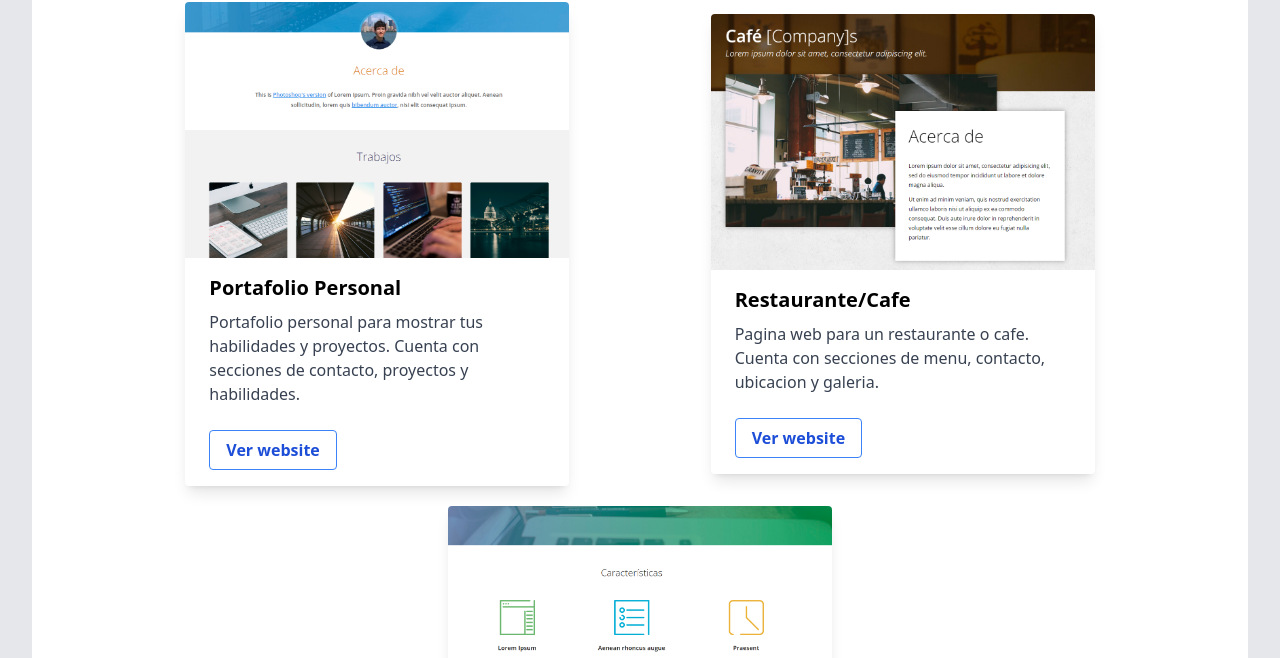
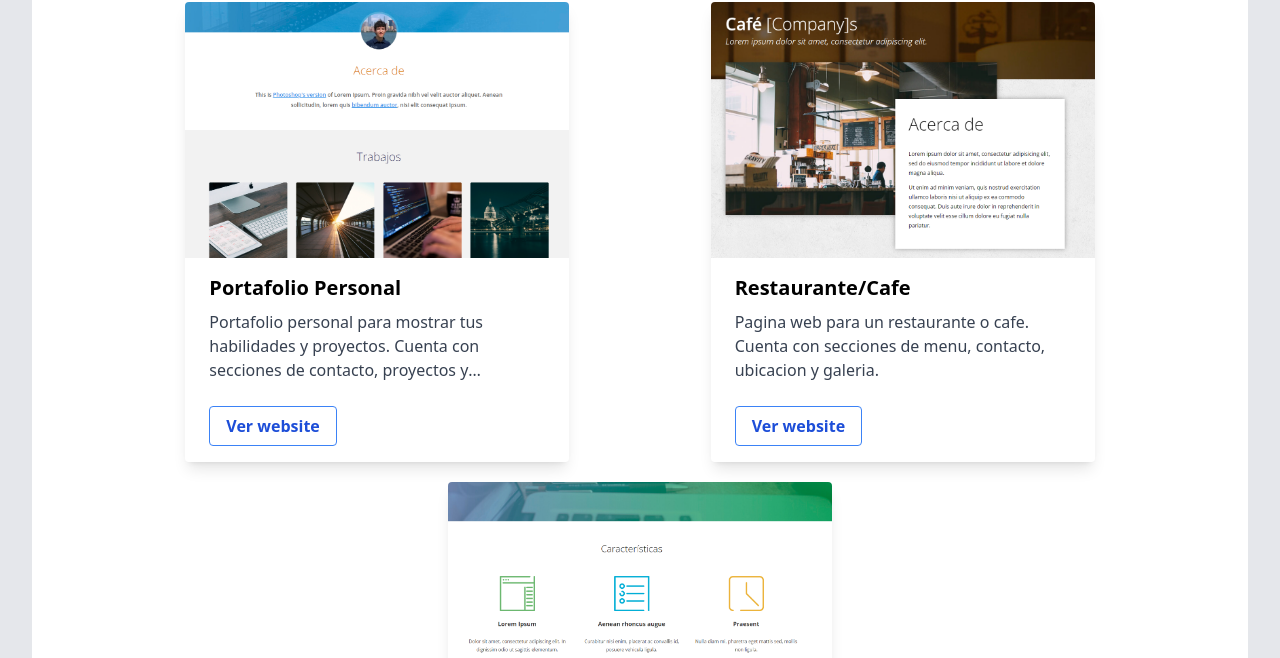
Before and after one commit to rjvelazco/landing-pages, a plain HTML site: page index.html in a window 1280 px wide. Shown: the part 142-800 px from the top of the page. Drawn offline with nearby package versions, Linux system fonts and the light colour scheme.

Commit message:
fix card description

```diff
--- a/css/style.css
+++ b/css/style.css
@@ -4,3 +4,12 @@
   padding: 0;
   box-sizing: border-box;
 }
+
+.text-truncate {
+  white-space: wrap;
+  overflow: hidden;
+  text-overflow: ellipsis;
+  display: -webkit-box;
+  -webkit-line-clamp: 3;
+  -webkit-box-orient: vertical;
+}
--- a/index.html
+++ b/index.html
@@ -25,7 +25,11 @@
                     </div>
                     <div class="px-6 py-4">
                         <div class="font-bold text-xl mb-2">Portafolio Personal</div>
-                        <p class="text-gray-700 text-base">
+                        <p class="text-gray-700 text-base w-full text-truncate">
+                            Portafolio personal para mostrar tus habilidades y proyectos. Cuenta con secciones de
+                            contacto, proyectos y habilidades.
+                            Portafolio personal para mostrar tus habilidades y proyectos. Cuenta con secciones de
+                            contacto, proyectos y habilidades.
                             Portafolio personal para mostrar tus habilidades y proyectos. Cuenta con secciones de
                             contacto, proyectos y habilidades.
                         </p>
@@ -42,7 +46,7 @@
                     </div>
                     <div class="px-6 py-4">
                         <div class="font-bold text-xl mb-2">Restaurante/Cafe</div>
-                        <p class="text-gray-700 text-base">
+                        <p class="text-gray-700 text-base w-full text-truncate">
                             Pagina web para un restaurante o cafe. Cuenta con secciones de menu, contacto, ubicacion y
                             galeria.
                         </p>
@@ -59,7 +63,7 @@
                     </div>
                     <div class="px-6 py-4">
                         <div class="font-bold text-xl mb-2">Startup</div>
-                        <p class="text-gray-700 text-base">
+                        <p class="text-gray-700 text-base w-full text-truncate">
                             Pagina web para una startup. Cuenta con secciones de contacto, servicios, proyectos y
                             equipo.
                         </p>
```
